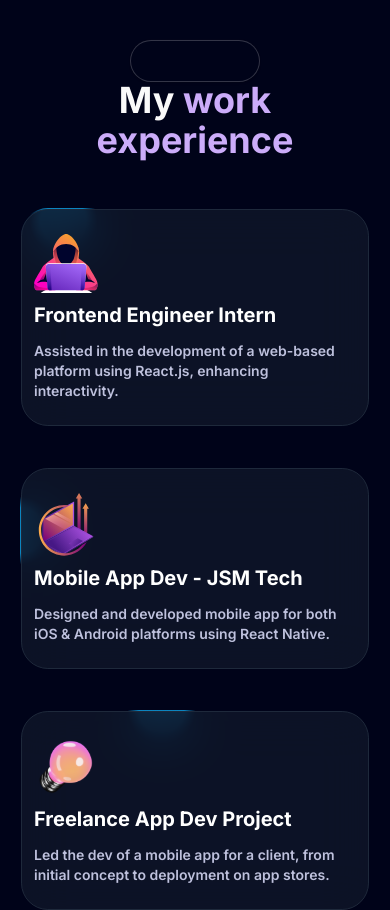
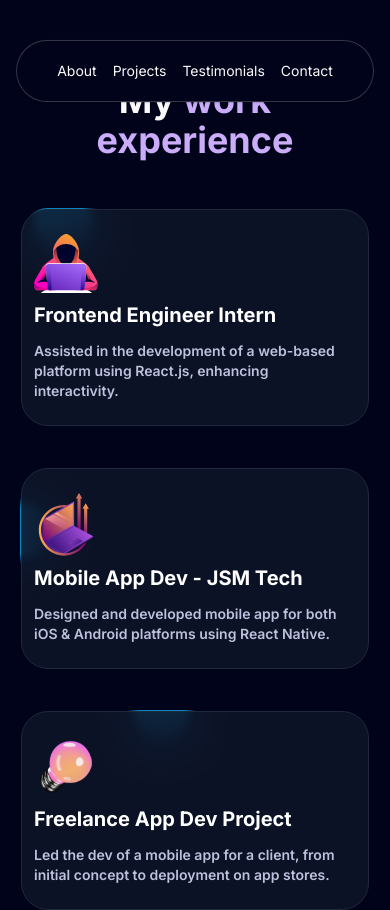
Before and after one commit to Amal221200/developer-portfolio, a Next.js app: page /experience in a window 390 px wide. Shown: the top 910 px of the page. Built offline with nearby package versions, Linux system fonts and the light colour scheme.

Commit message:
fixed floating nav

```diff
--- a/src/components/ui/FloatingNav.tsx
+++ b/src/components/ui/FloatingNav.tsx
@@ -68,8 +68,9 @@ export const FloatingNav = ({
                             "relative dark:text-neutral-50 items-center flex space-x-1 text-neutral-600 dark:hover:text-neutral-300 hover:text-neutral-500"
                         )}
                     >
-                        <span className="block sm:hidden">{navItem.icon}</span>
-                        <span className="hidden text-sm sm:block">{navItem.name}</span>
+                        {/* <span className="block sm:hidden">{navItem.icon}</span> */}
+                        {/* <span className="hidden text-sm sm:block">{navItem.name}</span> */}
+                        <span className="text-sm">{navItem.name}</span>
                     </Link>
                 ))}
             </motion.div>
```
